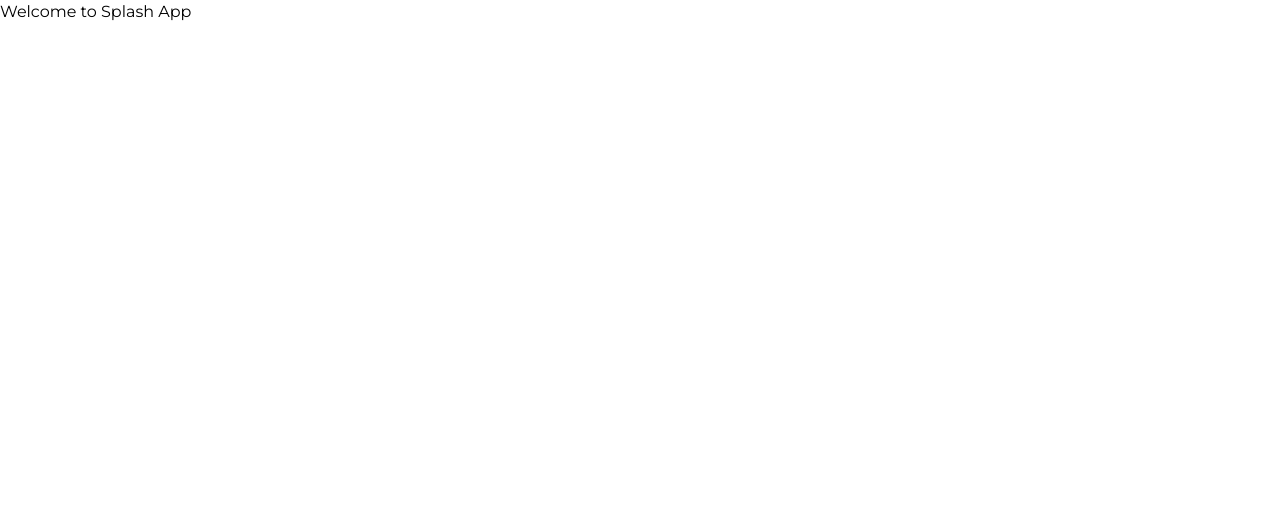
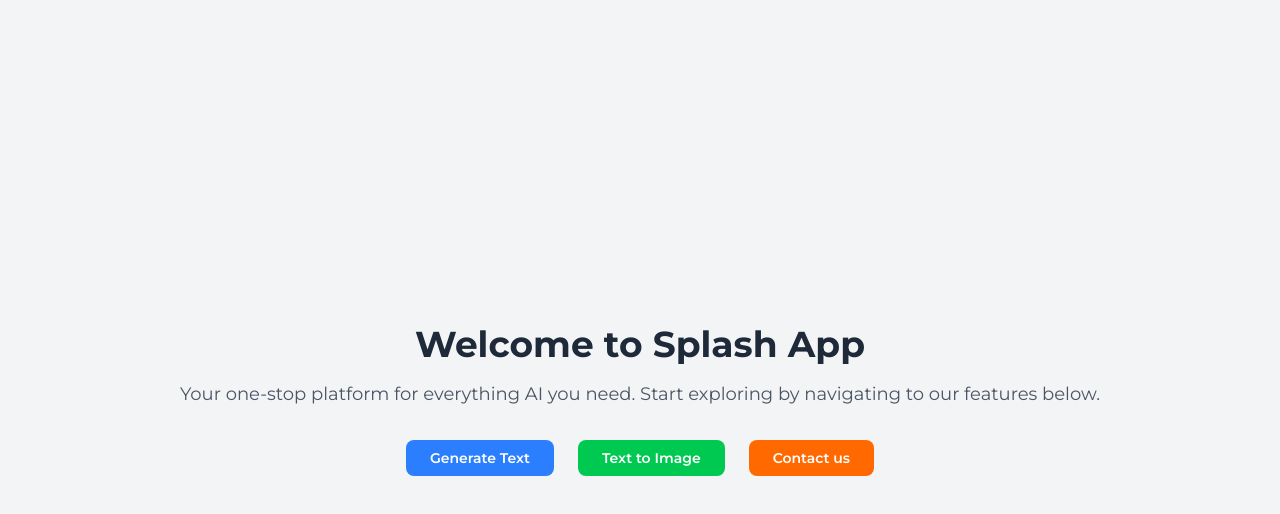
Before and after one commit to SHEMA-IRADUKUNDA-Daniel/alx-project-0x03-setup, a Next.js app in the folder alx-project-0x03/: page / in a window 1280 px wide. Shown: the top 514 px of the page. Built offline with nearby package versions, Linux system fonts and the light colour scheme.

Commit message:
updating welcome message 11

```diff
--- a/alx-project-0x03/pages/index.tsx
+++ b/alx-project-0x03/pages/index.tsx
@@ -11,8 +11,32 @@ export default function Home() {
   };
 
   return (
-    <div>
-      <h1>Welcome to Splash App</h1>
+    <div className="min-h-screen bg-gray-100 flex flex-col justify-center items-center text-center">
+      {/* prettier-ignore */}
+      <h1 className="text-4xl font-bold text-gray-800 mb-4"> Welcome to Splash App </h1>
+      <p className="text-lg text-gray-600 mb-8">
+        Your one-stop platform for everything AI you need. Start exploring by
+        navigating to our features below.
+      </p>
+
+      {/* Navigation Options */}
+      <div className="flex gap-6">
+        <Button
+          action={() => routeToNextPage({ pageRoute: "/generate-text-ai" })}
+          buttonLabel="Generate Text"
+          buttonBackgroundColor="blue"
+        />
+        <Button
+          action={() => routeToNextPage({ pageRoute: "/text-to-image" })}
+          buttonLabel="Text to Image"
+          buttonBackgroundColor="green"
+        />
+        <Button
+          action={() => routeToNextPage({ pageRoute: "/counter-app" })}
+          buttonLabel="Contact us"
+          buttonBackgroundColor="orange"
+        />
+      </div>
     </div>
   );
 }
```
